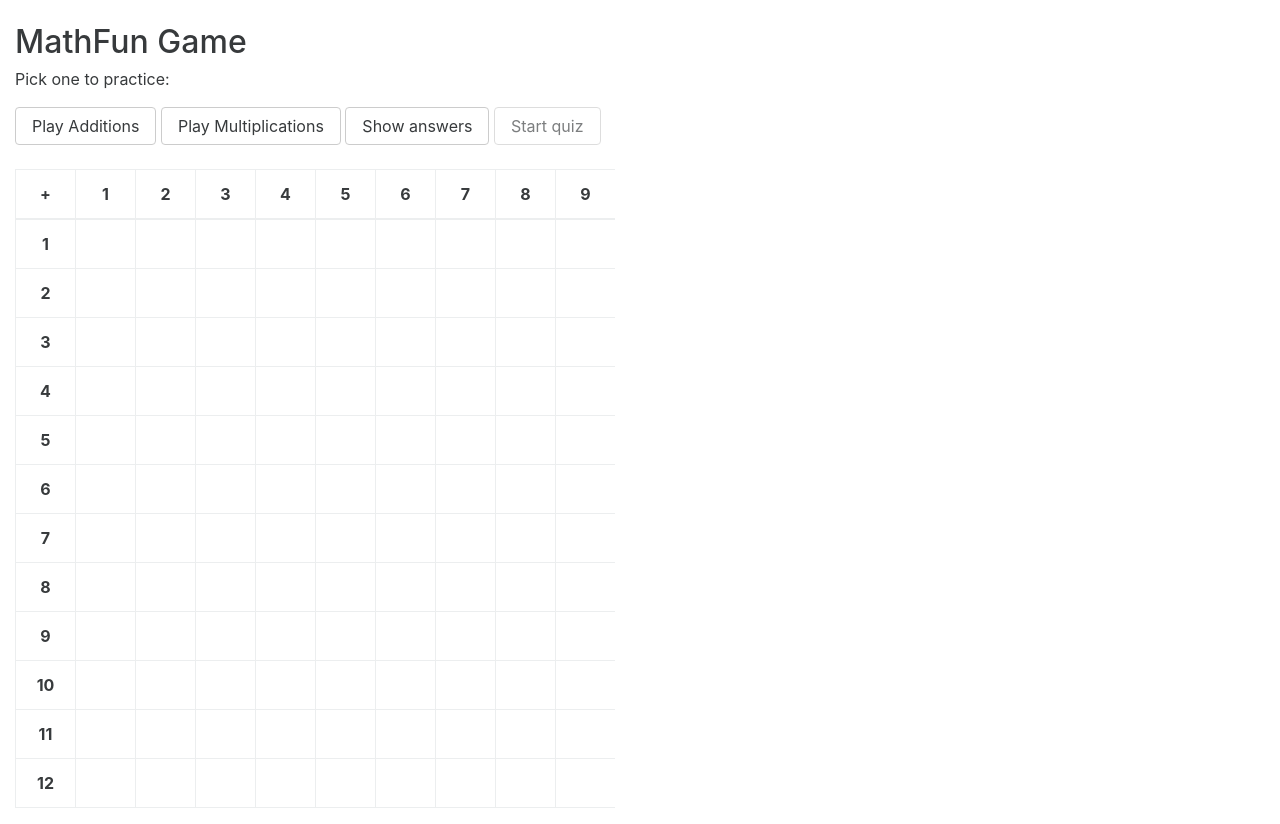
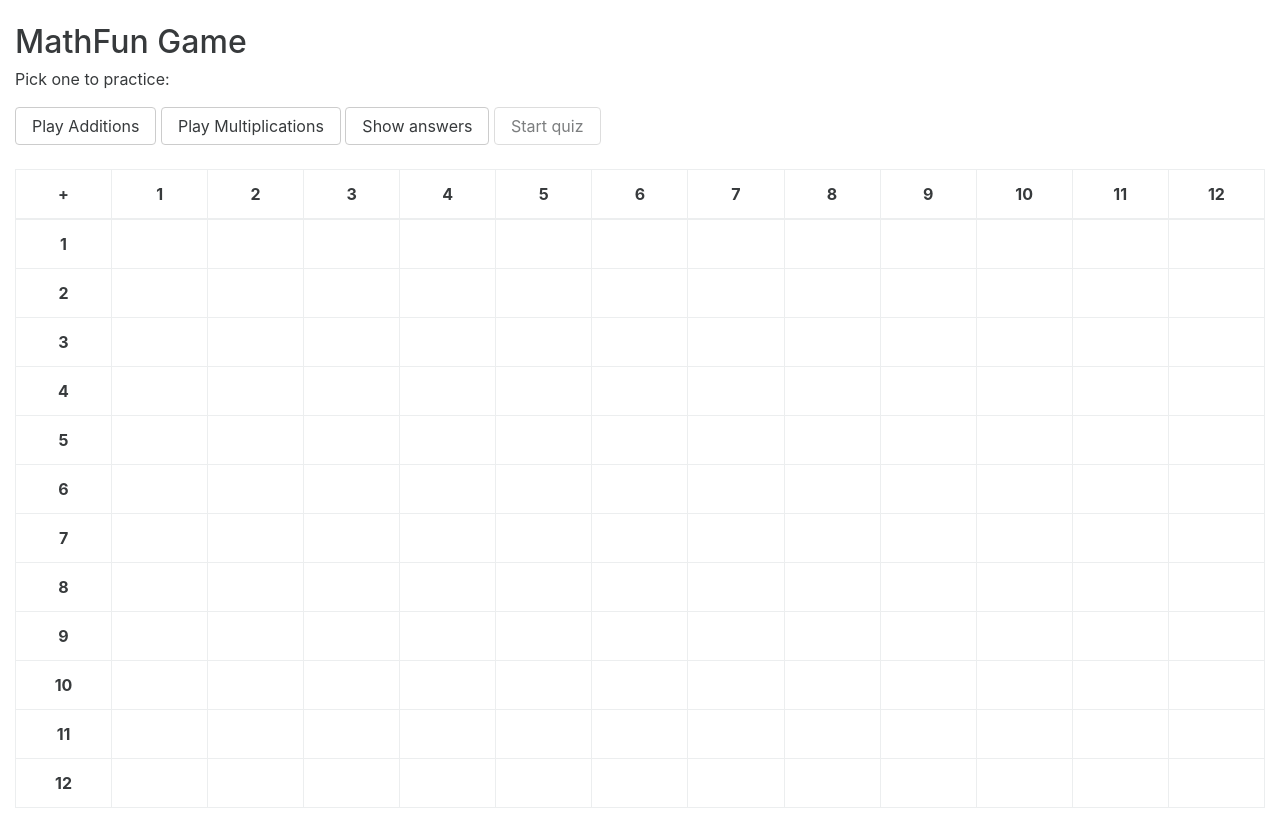
Before and after one commit to aminehaddad/mf-game, a Django app: page /game/ in a window 1280 px wide. Run offline with Django 3.2, Linux system fonts and the light colour scheme; lists and menus that the app fills with data are empty; some libraries are stand-ins or nearby versions.

Commit message:
Removed table max-width.

```diff
--- a/mathfun/mf_game/templates/mf_game/game.html
+++ b/mathfun/mf_game/templates/mf_game/game.html
@@ -22,7 +22,7 @@
 		</div>
 		<div class="row">
 			<div class="col-xs-12">
-				<div id="table-math-container" class="table-responsive" style="max-width:600px;">
+				<div id="table-math-container" class="table-responsive">
 				</div>
 			</div>
 		</div>
```
